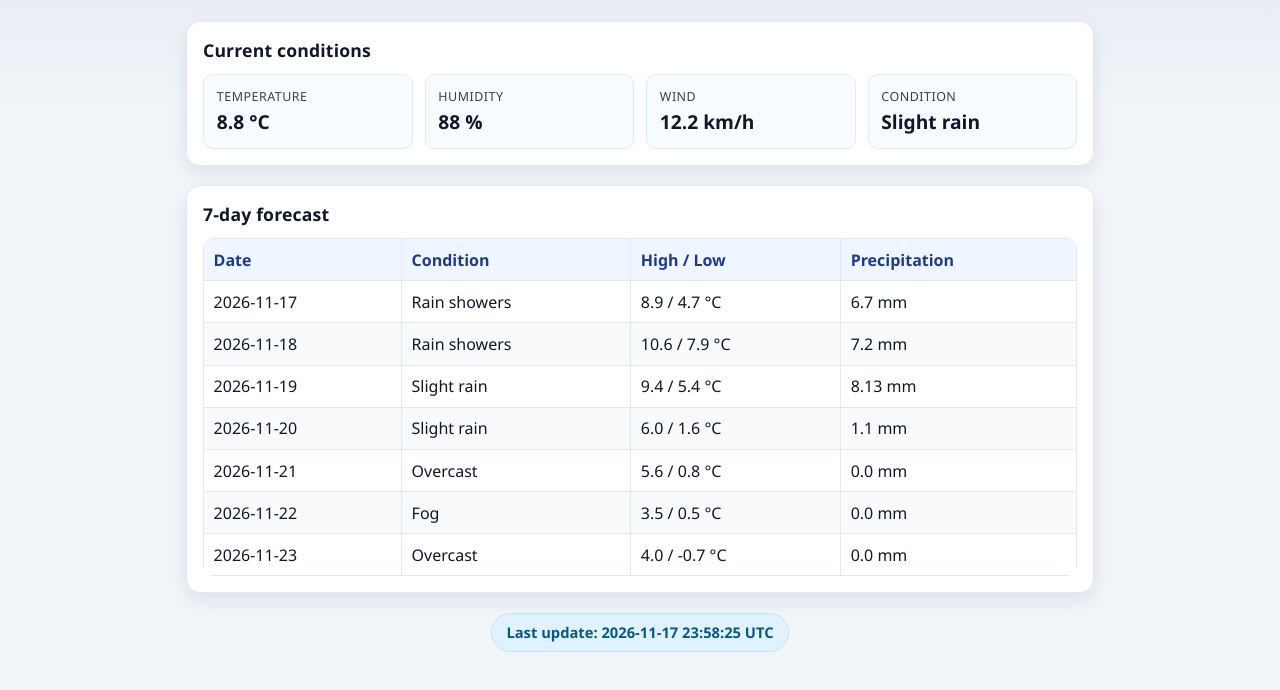
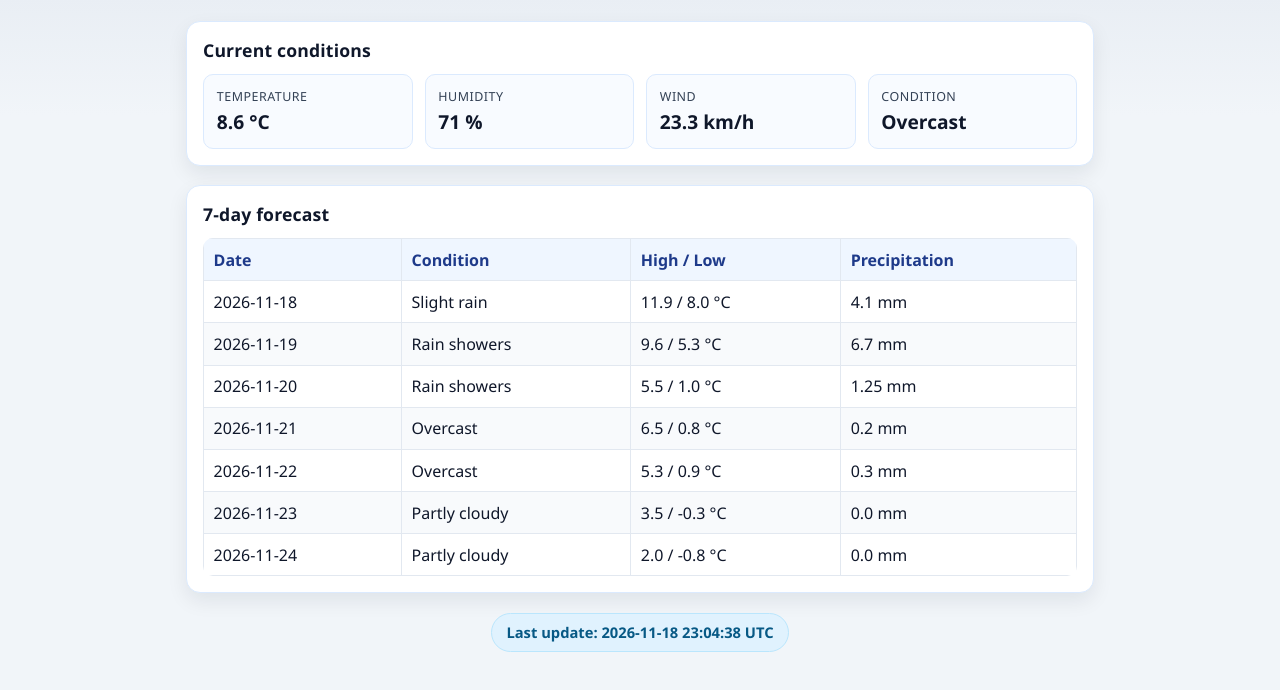
Before and after one commit to mustiego2001-commits/PRACA, a plain HTML site: page index.html in a window 1280 px wide. Shown: the part 104-794 px from the top of the page. Drawn offline with Linux system fonts and the light colour scheme.

Commit message:
chore: refresh weather dashboard data

```diff
--- a/index.html
+++ b/index.html
@@ -111,10 +111,10 @@
     <section class="panel">
       <h2>Current conditions</h2>
       <div class="cards">
-        <div class="card"><div class="label">Temperature</div><div class="value">8.8 °C</div></div>
-        <div class="card"><div class="label">Humidity</div><div class="value">88 %</div></div>
-        <div class="card"><div class="label">Wind</div><div class="value">12.2 km/h</div></div>
-        <div class="card"><div class="label">Condition</div><div class="value">Slight rain</div></div>
+        <div class="card"><div class="label">Temperature</div><div class="value">8.6 °C</div></div>
+        <div class="card"><div class="label">Humidity</div><div class="value">71 %</div></div>
+        <div class="card"><div class="label">Wind</div><div class="value">23.3 km/h</div></div>
+        <div class="card"><div class="label">Condition</div><div class="value">Overcast</div></div>
       </div>
     </section>
 
@@ -125,13 +125,13 @@
           <tr><th>Date</th><th>Condition</th><th>High / Low</th><th>Precipitation</th></tr>
         </thead>
         <tbody>
-          <tr><td>2026-11-17</td><td>Rain showers</td><td>8.9 / 4.7 °C</td><td>6.7 mm</td></tr><tr><td>2026-11-18</td><td>Rain showers</td><td>10.6 / 7.9 °C</td><td>7.2 mm</td></tr><tr><td>2026-11-19</td><td>Slight rain</td><td>9.4 / 5.4 °C</td><td>8.13 mm</td></tr><tr><td>2026-11-20</td><td>Slight rain</td><td>6.0 / 1.6 °C</td><td>1.1 mm</td></tr><tr><td>2026-11-21</td><td>Overcast</td><td>5.6 / 0.8 °C</td><td>0.0 mm</td></tr><tr><td>2026-11-22</td><td>Fog</td><td>3.5 / 0.5 °C</td><td>0.0 mm</td></tr><tr><td>2026-11-23</td><td>Overcast</td><td>4.0 / -0.7 °C</td><td>0.0 mm</td></tr>
+          <tr><td>2026-11-18</td><td>Slight rain</td><td>11.9 / 8.0 °C</td><td>4.1 mm</td></tr><tr><td>2026-11-19</td><td>Rain showers</td><td>9.6 / 5.3 °C</td><td>6.7 mm</td></tr><tr><td>2026-11-20</td><td>Rain showers</td><td>5.5 / 1.0 °C</td><td>1.25 mm</td></tr><tr><td>2026-11-21</td><td>Overcast</td><td>6.5 / 0.8 °C</td><td>0.2 mm</td></tr><tr><td>2026-11-22</td><td>Overcast</td><td>5.3 / 0.9 °C</td><td>0.3 mm</td></tr><tr><td>2026-11-23</td><td>Partly cloudy</td><td>3.5 / -0.3 °C</td><td>0.0 mm</td></tr><tr><td>2026-11-24</td><td>Partly cloudy</td><td>2.0 / -0.8 °C</td><td>0.0 mm</td></tr>
         </tbody>
       </table>
     </section>
 
     <footer class="timestamp-wrap">
-      <div class="timestamp">Last update: 2026-11-17 23:58:25 UTC</div>
+      <div class="timestamp">Last update: 2026-11-18 23:04:38 UTC</div>
     </footer>
   </main>
 </body>
```
